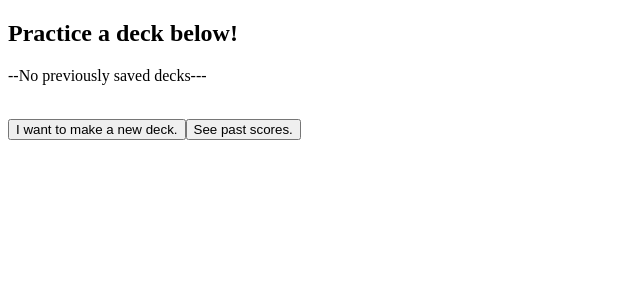
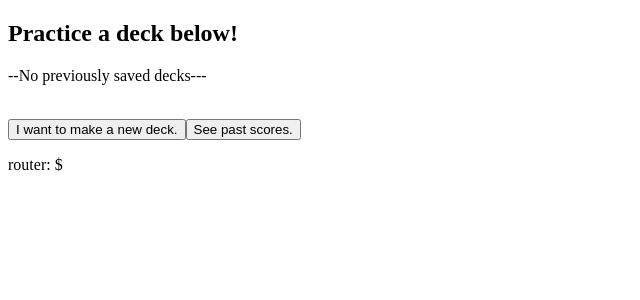
Before and after one commit to teena1313/simple-flashcard-app, a React app in the folder client/: page / in a window 1280 px wide. Shown: the top 300 px of the page, without its empty margins (0-640 px from the left). Built offline with nearby package versions, Linux system fonts and the light colour scheme; no server answers.

Commit message:
print router on main page

```diff
--- a/client/src/MainPage.tsx
+++ b/client/src/MainPage.tsx
@@ -35,6 +35,7 @@ export class MainPage extends Component<MainProps, MainPageState> {
                 onClick={this.doCreateClick}>I want to make a new deck.</button>
         <button type="button"
                 onClick={this.doScoreClick}>See past scores.</button>
+        <p>router: ${process.env.MY_APP_ROUTER}</p>
       </div>
     );
   };
```
